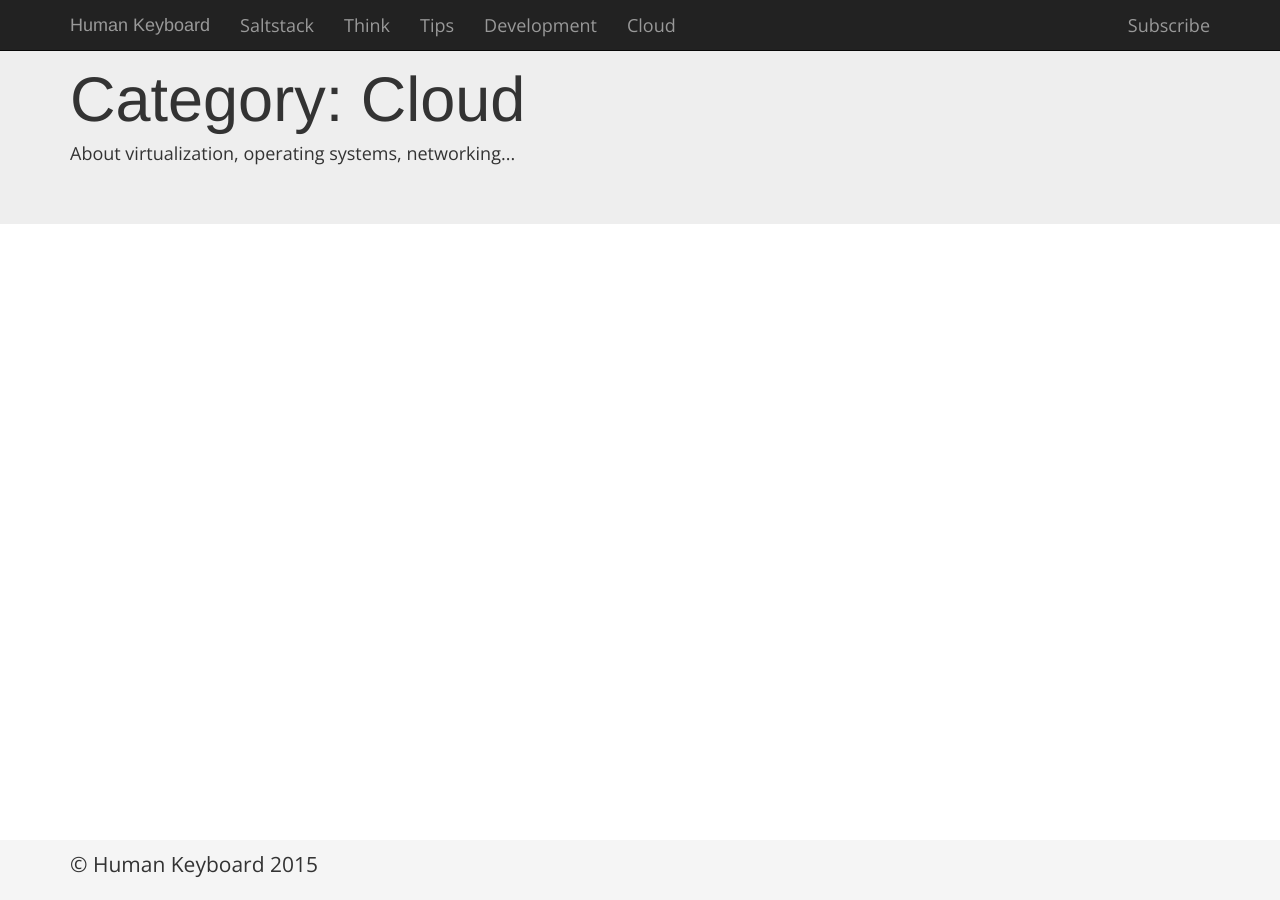
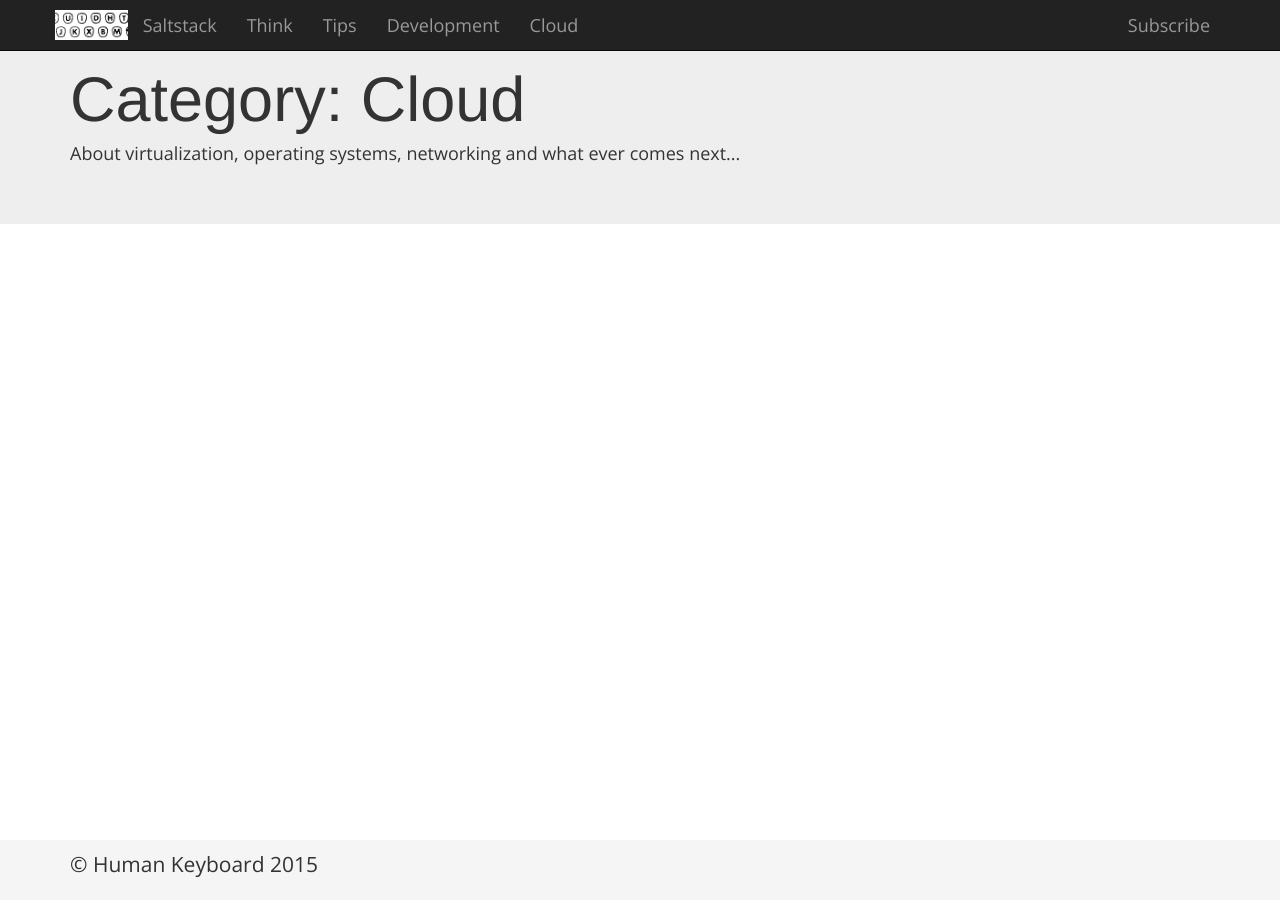
Before and after one commit to ozgurakan/ozgurakan.github.io, a Jekyll site: the page built from cloud.html, in a window 1280 px wide. Built offline with Jekyll 4.4.1, drawn with Linux system fonts in a browser that asks for light colours; nearby versions of some CDN libraries; Markdown is read by kramdown in place of the engine named in the settings; comment, search, counter and statistics services are not loaded.

Commit message:
add logo

```diff
--- a/_includes/navbar.html
+++ b/_includes/navbar.html
@@ -8,7 +8,7 @@
             <span class="icon-bar"></span>
             <span class="icon-bar"></span>
           </button>
-          <a class="navbar-brand" href="{{ site.url }}/index.html">{{ site.name }}</a>
+          <a class="navbar-brand" href="{{ site.url }}/index.html"><img alt="Brand" src="/images/logo_wide.png" height=30"></a>
         </div>
         <div class="navbar-collapse collapse">
           <ul class="nav navbar-nav">
--- a/cloud.html
+++ b/cloud.html
@@ -2,5 +2,5 @@
 layout: bootstrap_category
 title: Human Keyboard
 my_category: Cloud
-abstract: About virtualization, operating systems, networking...
+abstract: About virtualization, operating systems, networking and what ever comes next...
 ---
--- a/css/custom.css
+++ b/css/custom.css
@@ -56,3 +56,9 @@ a:hover {
   text-decoration:none;
   color:Navy;
 }
+
+.navbar-brand {
+    margin-top: 10px;
+    margin-left: 30px;
+    padding: 0;
+}
```
Also changed, not shown: images/logo_wide.png (added).
